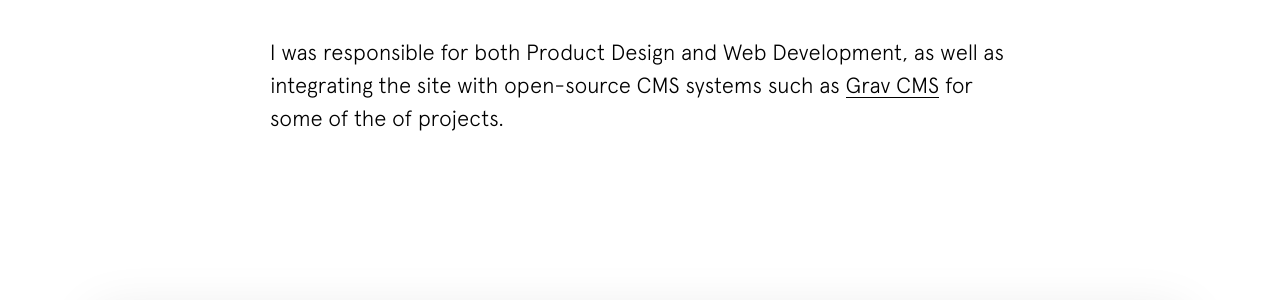
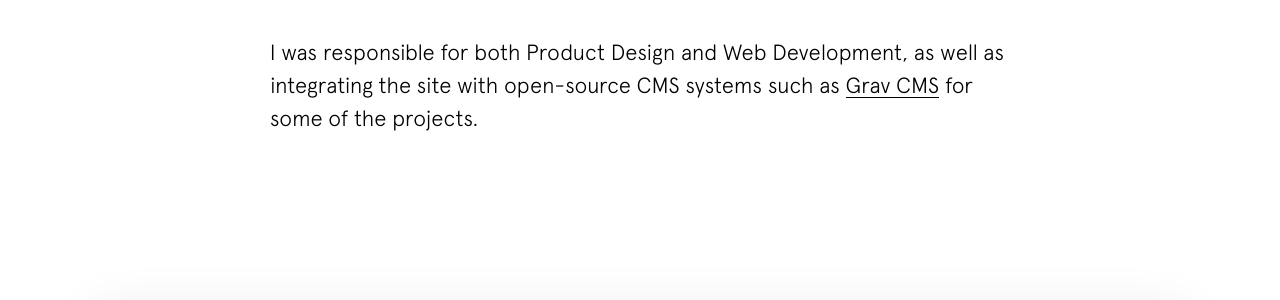
Before and after one commit to matheuseabra/matheuseabra.github.io, a Jekyll site: the page built from _work/castle-dev.html, in a window 1280 px wide and 900 px high, scrolled down 852 px. Shown: the part 188-488 px from the top of the window. Built offline with Jekyll 4.4.1, drawn with Linux system fonts in a browser that asks for light colours.

```diff
--- a/_skills/client-side.yml
+++ b/_skills/client-side.yml
@@ -1,7 +1,7 @@
 ---
 order: 1
 title: "Client-side Development"
-description: "Load-time has never been more important. After 3 of seconds of waiting, users are leaving the website. That is why a performance-driven approach to client-side development is essencial to reduce bundle size and optmize user engagement, helping users to get more done."
+description: "Load-time has never been more important. After 3 of seconds of waiting, users are leaving the website. That is why a performance-driven approach to client-side development is essential to reduce bundle size and optmize user engagement, helping users to get more done."
 tags:
   - HTML 5
   - CSS 3 / Sass
--- a/_skills/interface-design.yml
+++ b/_skills/interface-design.yml
@@ -1,7 +1,7 @@
 ---
 order: 0
 title: "User Interface Design"
-description: "A great User Experience to a large extent influences user decision-making. UI is all about telling a story, using elements to guide users through that story."
+description: "A great User Experience to a large extent influences user decision-making. UI is all about telling a story and using elements to guide users through that story."
 tags:
   - Wireframing
   - Adobe XD
--- a/_work/castle-dev.html
+++ b/_work/castle-dev.html
@@ -26,7 +26,7 @@ link_video:
         </h2>
         <br>
         <p data-aos="fade-in" data-aos-duration="400" data-aos-delay="100">
-           I was responsible for both Product Design and Web Development, as well as integrating the site with open-source CMS systems such as <a href="https://www.getgrav.org" target="_blank">Grav CMS</a> for some of the of projects.</p>
+           I was responsible for both Product Design and Web Development, as well as integrating the site with open-source CMS systems such as <a href="https://www.getgrav.org" target="_blank">Grav CMS</a> for some of the projects.</p>
     </div>
 </div>
 
```
